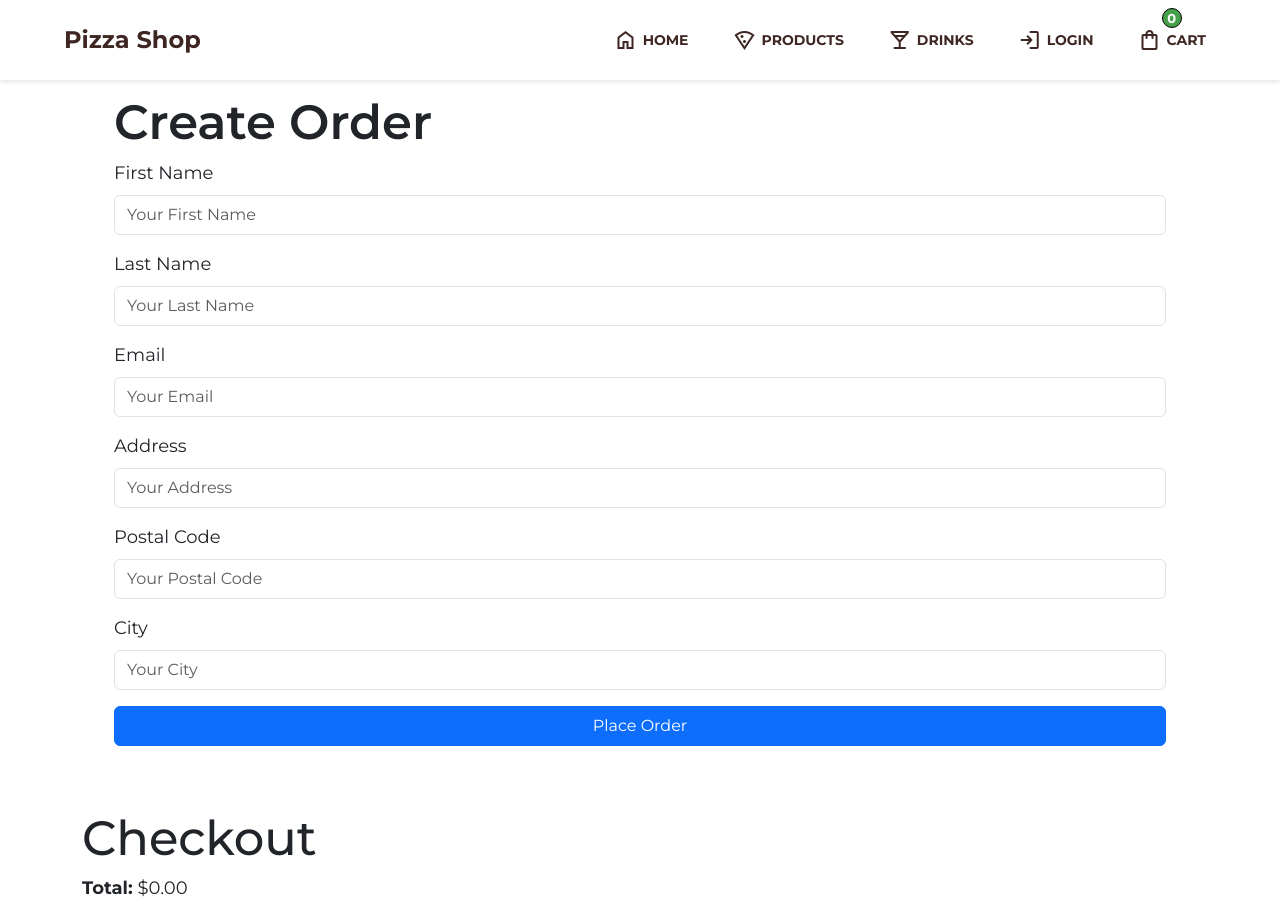
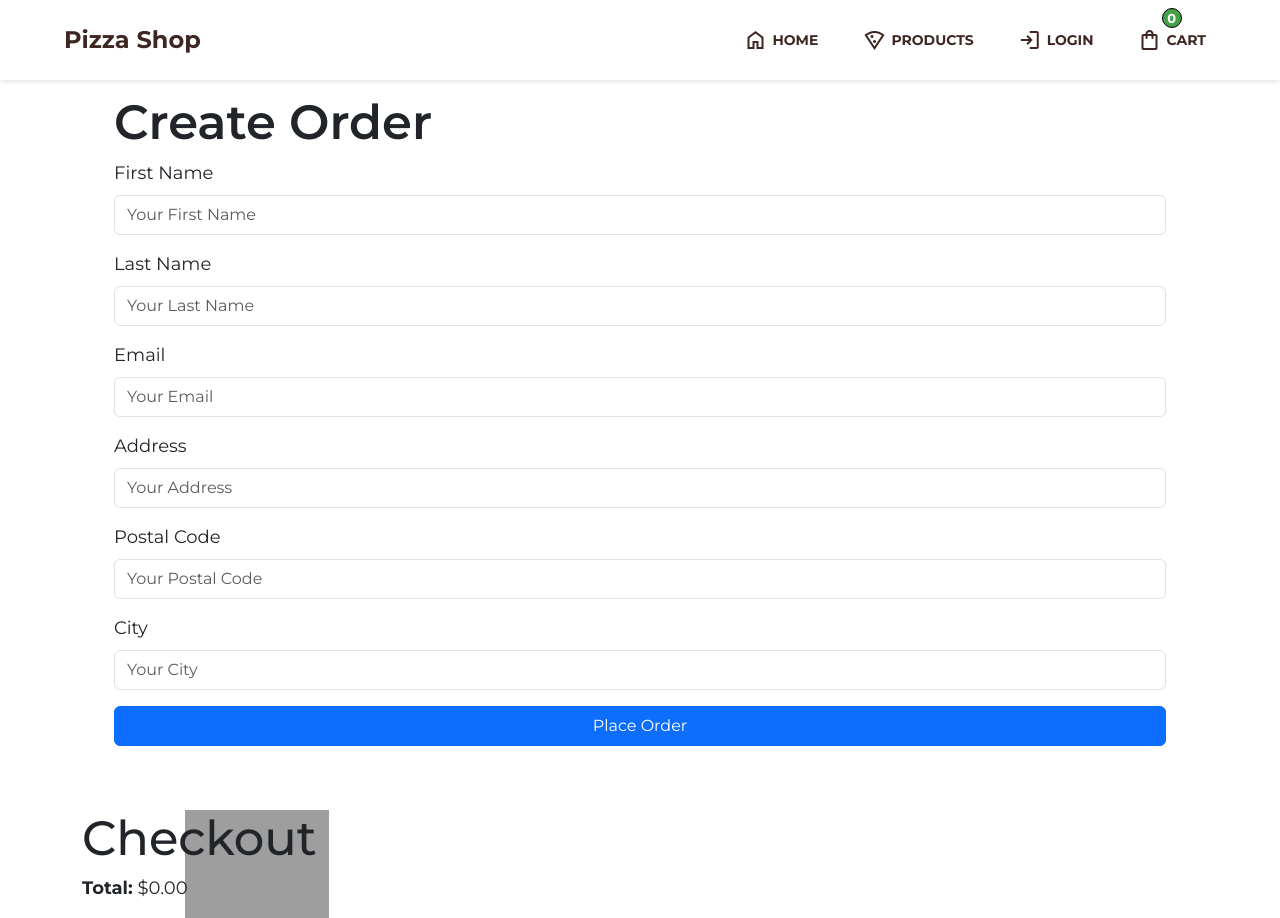
Before and after one commit to sixoper77/PizzaShop, a Django app: page /orders/create/ in a window 1280 px wide. Run offline with Django 5.2, Linux system fonts and the light colour scheme; parts of the project's set-up code (start-up, migrations or seed data) failed here and were passed over; some libraries are stand-ins or nearby versions; grey boxes are pictures that could not be loaded.

Commit message:
updated css styles

```diff
--- a/app2/main/static/css/base.css
+++ b/app2/main/static/css/base.css
@@ -16,6 +16,10 @@ body{
 ul{
     list-style: none;
     padding: 0;
+}
+
+.li{
+    list-style: none;
 }
 
 a{
@@ -252,24 +256,51 @@ h5{
     margin-bottom: 30px;
 }
 
-.cart-cards{
-    max-height:52vh ;
+.cart-cards {
+    max-height: 52vh;
     width: 600px;
-    overflow-y:auto;
+    overflow-y: auto;
+    display: flex;
+    flex-wrap: wrap;
+    gap: 10px;
 }
 
-.cart-card{
+.cart-card {
     display: flex;
     gap: 15px;
-    justify-content: center;
+    justify-content: space-between;
     align-items: center;
-    width: 570px;
-    height: 150px;
+    max-width: 100%;
+    height: auto;
     border: 1px solid #00000027;
     border-radius: 10px;
     margin-bottom: 10px;
+    padding: 10px;
+}
 
+
+.cart-card img {
+    width: 80px;
+    height: 80px;
+    border-radius: 50%;
+    object-fit: cover;
 }
+
+
+.order-info {
+    display: flex;
+    flex-direction: column;
+    flex: 1;
+    min-width: 0;
+}
+
+
+.order-date {
+    white-space: nowrap;
+    overflow: hidden;
+    text-overflow: ellipsis;
+}
+
 
 .cart-card-img {
     width: 120px;
@@ -739,3 +770,23 @@ input {
 .send-button .material-symbols-outlined {
     font-size: 22px;
 }
+
+
+.right-container{
+    position: relative;
+    justify-self: end;
+}
+
+.checkout{
+    background-image: url("https://png.pngtree.com/thumb_back/fh260/background/20241030/pngtree-empty-checkout-counter-with-a-shopping-cart-image_16355688.jpg");
+    background-repeat: no-repeat;
+    background-position: center;
+    background-size: contain;
+    width: 350px;
+    height: auto;
+    /* background-color: whitesmoke; */
+}
+
+.red{
+    color: red;
+}
--- a/app2/main/templates/main/base.html
+++ b/app2/main/templates/main/base.html
@@ -36,10 +36,10 @@
                             <span class="nav-text">PRODUCTS</span>
                         </a>
                     </li>
-                    <li><a href="#" class="nav-item">
+                    {% comment %} <li><a href="#" class="nav-item">
                         <span class="material-symbols-outlined">local_bar</span>
                         <span class="nav-text">DRINKS</span>
-                    </a></li>
+                    </a></li> {% endcomment %}
                     <li>
                         {% if user.is_authenticated %}
                             <a href="{% url "user:profile" %}" class="nav-item {% if request.resolver_match.url_name == 'profile' %}active{% endif %}">
--- a/app2/main/templates/main/index.html
+++ b/app2/main/templates/main/index.html
@@ -32,6 +32,6 @@
     </div>
 </section>
 {% comment %} Добавить свое что то на низ сюда!!!!!!! {% endcomment %}
-<img src="{% static 'img/pizza_logo.png' %}"class="pizza_logo" alt="">
-<img src="{% static 'img/pizza_logo.png' %}"class="subtitle" alt="">
+{% comment %} <img src="{% static 'img/pizza_logo.png' %}"class="pizza_logo" alt="">
+<img src="{% static 'img/pizza_logo.png' %}"class="subtitle" alt=""> {% endcomment %}
 {% endblock content %}
```
Also changed, not shown: app2/main/static/img/Pepsi.png (added).
